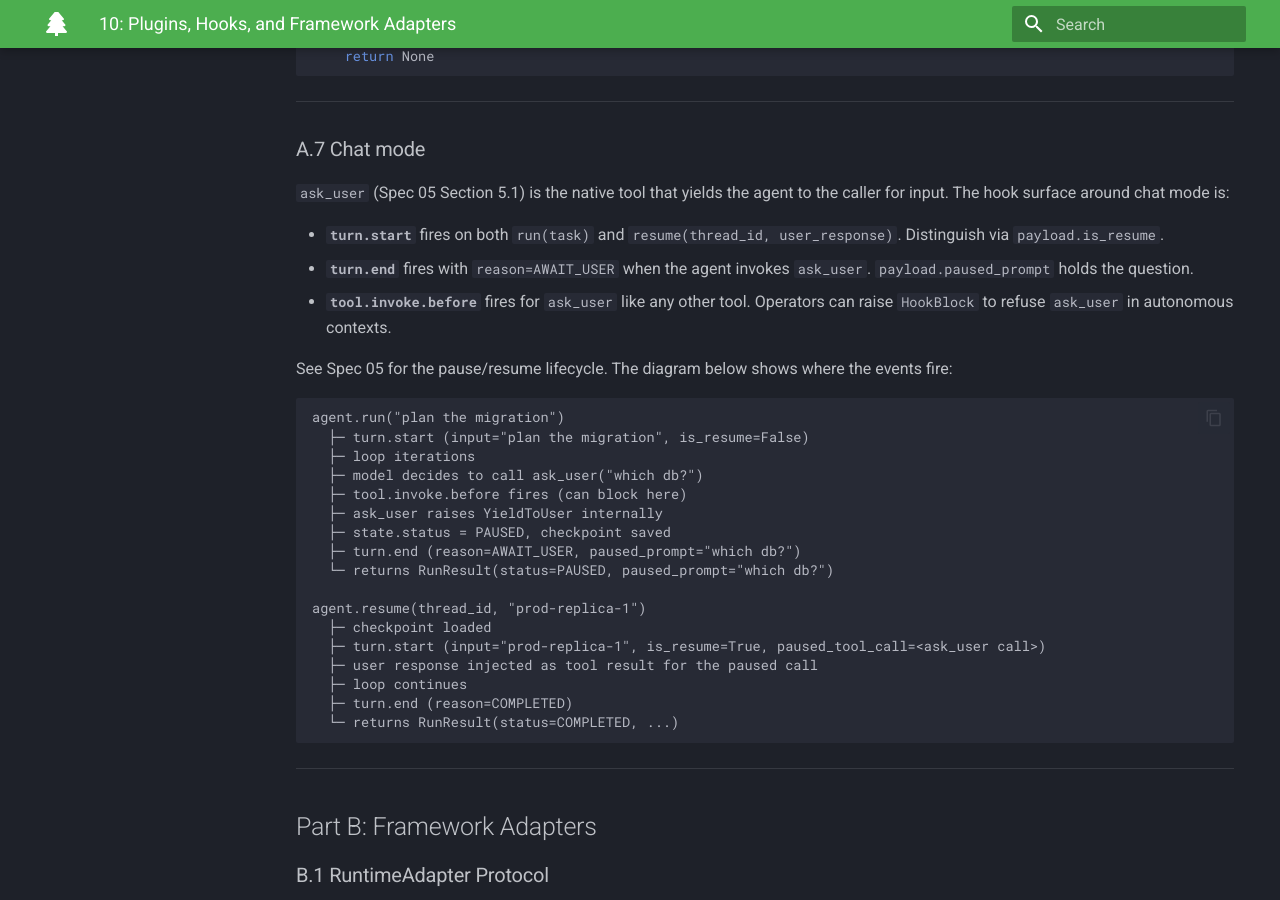
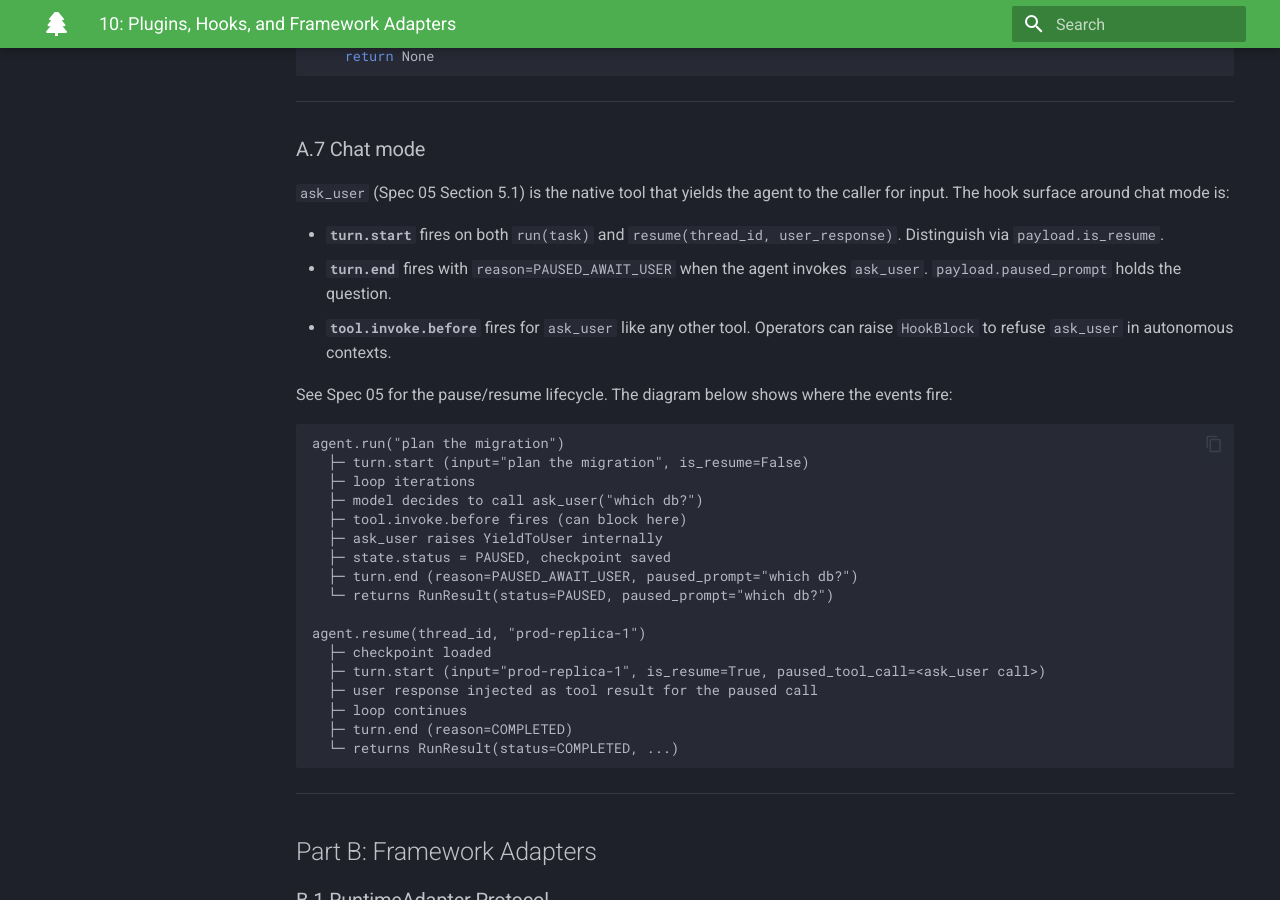
Before and after one commit to carlmueller-tribe/mori, an MkDocs documentation site: the page built from mori-docs/specs/10-PLUGINS-AND-ADAPTERS.md, in a window 1280 px wide and 900 px high, scrolled down 7402 px. Built offline with MkDocs 1.6.1 and Material for MkDocs 9.7.7, drawn with Linux system fonts in a browser that asks for light colours; some of the changed text lies outside the part shown.

Commit message:
docs(active-hooks): reconcile TurnEndReason naming to PAUSED_AWAIT_USER

```diff
--- a/mori-docs/specs/10-PLUGINS-AND-ADAPTERS.md
+++ b/mori-docs/specs/10-PLUGINS-AND-ADAPTERS.md
@@ -110,11 +110,11 @@
     reason: TurnEndReason
     state: MoriState                 # read-only
     result: RunResult                # what's about to be returned to caller
-    paused_prompt: str | None        # set when reason=AWAIT_USER
+    paused_prompt: str | None        # set when reason=PAUSED_AWAIT_USER
 
 class TurnEndReason(StrEnum):
     COMPLETED = "completed"                # agent finished naturally
-    AWAIT_USER = "await_user"              # ask_user tool invoked
+    PAUSED_AWAIT_USER = "paused_await_user"      # ask_user tool invoked
     PAUSED_ESCALATE = "paused_escalate"    # PermissionEngine ESCALATE
     EXHAUSTED = "exhausted"                # max_steps reached
     ERRORED = "errored"                    # uncaught exception in loop
@@ -299,7 +299,7 @@
 `ask_user` (Spec 05 Section 5.1) is the native tool that yields the agent to the caller for input. The hook surface around chat mode is:
 
 - **`turn.start`** fires on both `run(task)` and `resume(thread_id, user_response)`. Distinguish via `payload.is_resume`.
-- **`turn.end`** fires with `reason=AWAIT_USER` when the agent invokes `ask_user`. `payload.paused_prompt` holds the question.
+- **`turn.end`** fires with `reason=PAUSED_AWAIT_USER` when the agent invokes `ask_user`. `payload.paused_prompt` holds the question.
 - **`tool.invoke.before`** fires for `ask_user` like any other tool. Operators can raise `HookBlock` to refuse `ask_user` in autonomous contexts.
 
 See Spec 05 for the pause/resume lifecycle. The diagram below shows where the events fire:
@@ -312,7 +312,7 @@
   ├─ tool.invoke.before fires (can block here)
   ├─ ask_user raises YieldToUser internally
   ├─ state.status = PAUSED, checkpoint saved
-  ├─ turn.end (reason=AWAIT_USER, paused_prompt="which db?")
+  ├─ turn.end (reason=PAUSED_AWAIT_USER, paused_prompt="which db?")
   └─ returns RunResult(status=PAUSED, paused_prompt="which db?")
 
 agent.resume(thread_id, "prod-replica-1")
@@ -410,7 +410,7 @@
 - [ ] `turn.start` fires once at `run(task)` entry with `is_resume=False`
 - [ ] `turn.start` fires once at `resume(thread_id, input)` entry with `is_resume=True` and the prior `paused_tool_call` populated
 - [ ] `turn.end` fires exactly once per `run()` or `resume()` call regardless of exit reason
-- [ ] `turn.end.reason` correctly identifies COMPLETED / AWAIT_USER / PAUSED_ESCALATE / EXHAUSTED / ERRORED / BLOCKED
+- [ ] `turn.end.reason` correctly identifies COMPLETED / PAUSED_AWAIT_USER / PAUSED_ESCALATE / EXHAUSTED / ERRORED / BLOCKED
 
 **Adapters:**
 - [ ] RuntimeAdapter protocol is implementable by a third party
```
Also changed, not shown: mori-docs/specs/02-RUNTIME.md (+1 -1 lines), mori-docs/specs/05-TOOLS-AND-PROTOCOLS.md (+1 -1 lines).
